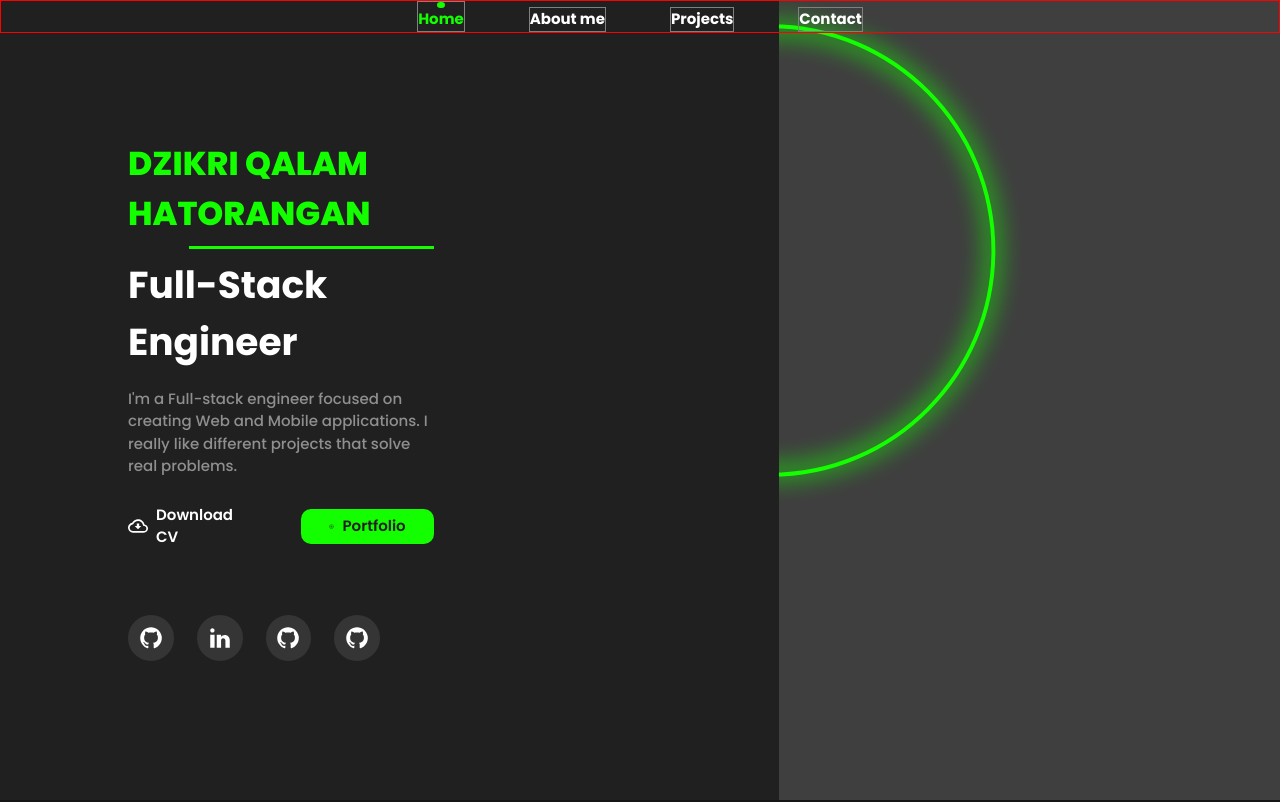
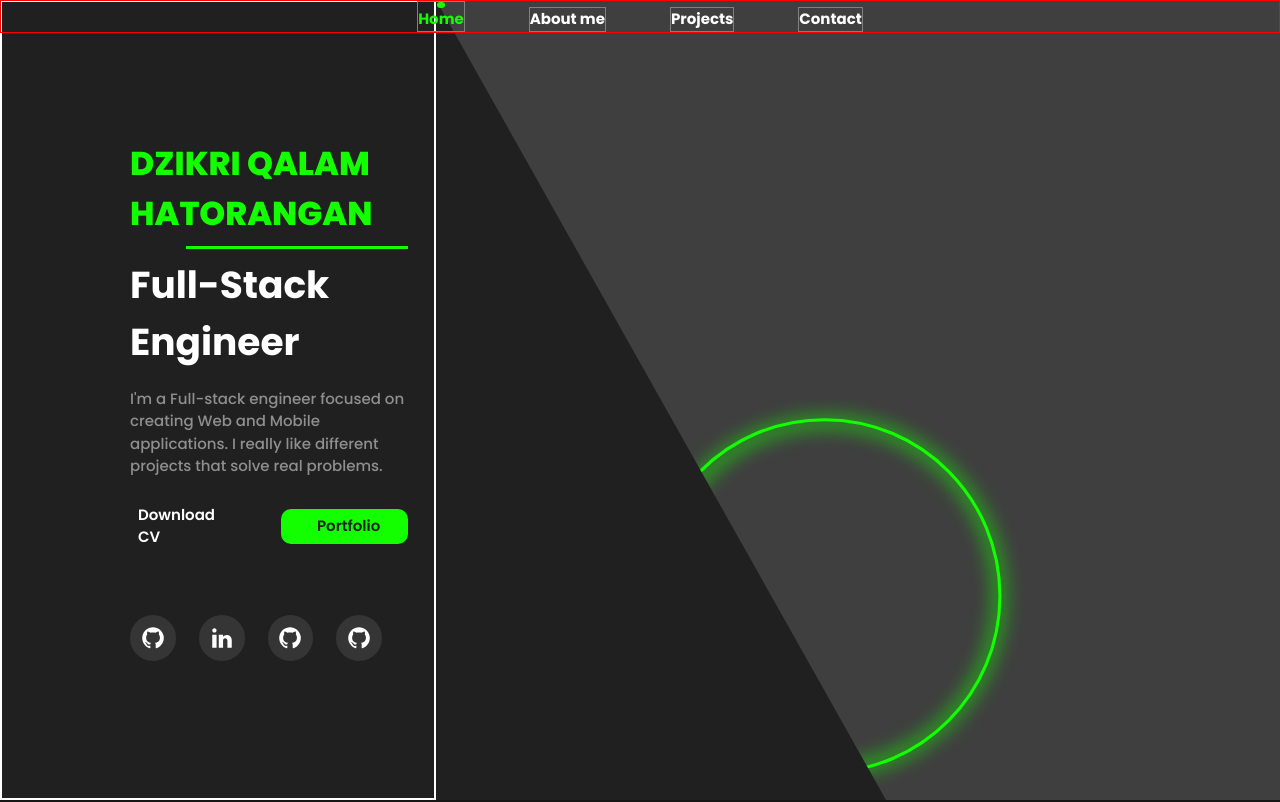
Before and after one commit to dzikriqalampacil/personal-website, a Next.js app: page / in a window 1280 px wide. Shown: the top 802 px of the page. Built offline with nearby package versions, Linux system fonts and the light colour scheme.

Commit message:
feat: add progress for hero

```diff
--- a/ui/component/Hero/index.jsx
+++ b/ui/component/Hero/index.jsx
@@ -20,12 +20,18 @@ function GreenButton() {
     )
 }
 
+function RightTriangle() {
+    return (
+        <Box alignSelf='flex-end' w='0' h='0' zIndex={'2'} borderRight='450px solid transparent' borderBottom={'100vh solid #202020'} />
+    )
+}
+
 function Hero() {
     return (
         <Box bg={'brand.blackless'} minH='100vh'  >
             <Navbar />
             <Flex minH='100vh'>
-                <VStack alignItems={'flex-start'} justify='center' width='68%' bg='brand.black' pl={'10%'} pr='27%' zIndex={'2'}>
+                <VStack alignItems={'flex-start'} justify='center' width='46%' bg='brand.black' pl={'10%'} pr='2%' zIndex={'2'} border='2px solid white'>
                     <Text color="brand.green" fontWeight={'800'} fontSize='33px'>
                         DZIKRI QALAM HATORANGAN
                     </Text>
@@ -50,7 +56,8 @@ function Hero() {
                         <Socmed image={'/assets/socmed/github.svg'} />
                     </HStack>
                 </VStack>
-                <Box position='relative' right={'20%'}>
+                <RightTriangle />
+                <Box position='relative' right={'20%'} alignSelf='flex-end'>
                     <Image src='/assets/circle_hero.svg' width={'650px'} height='650px' />
                 </Box>
             </Flex>
```
